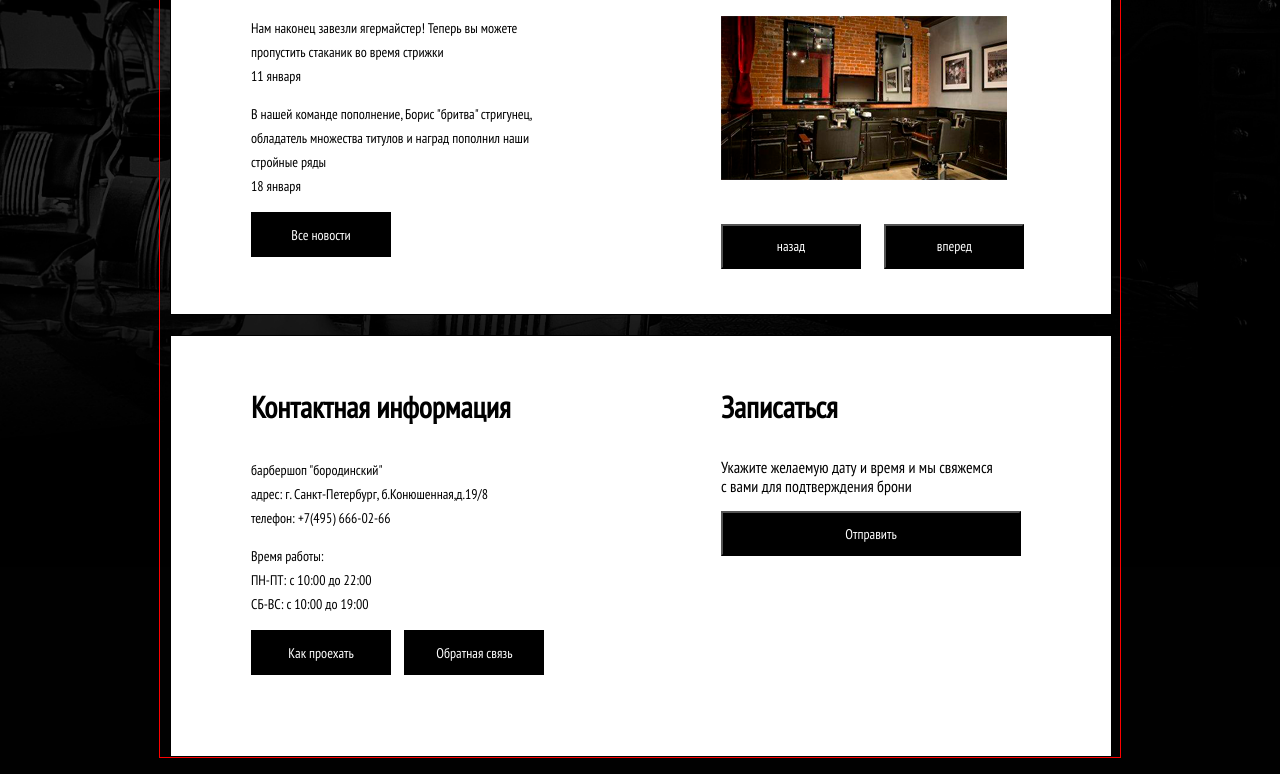
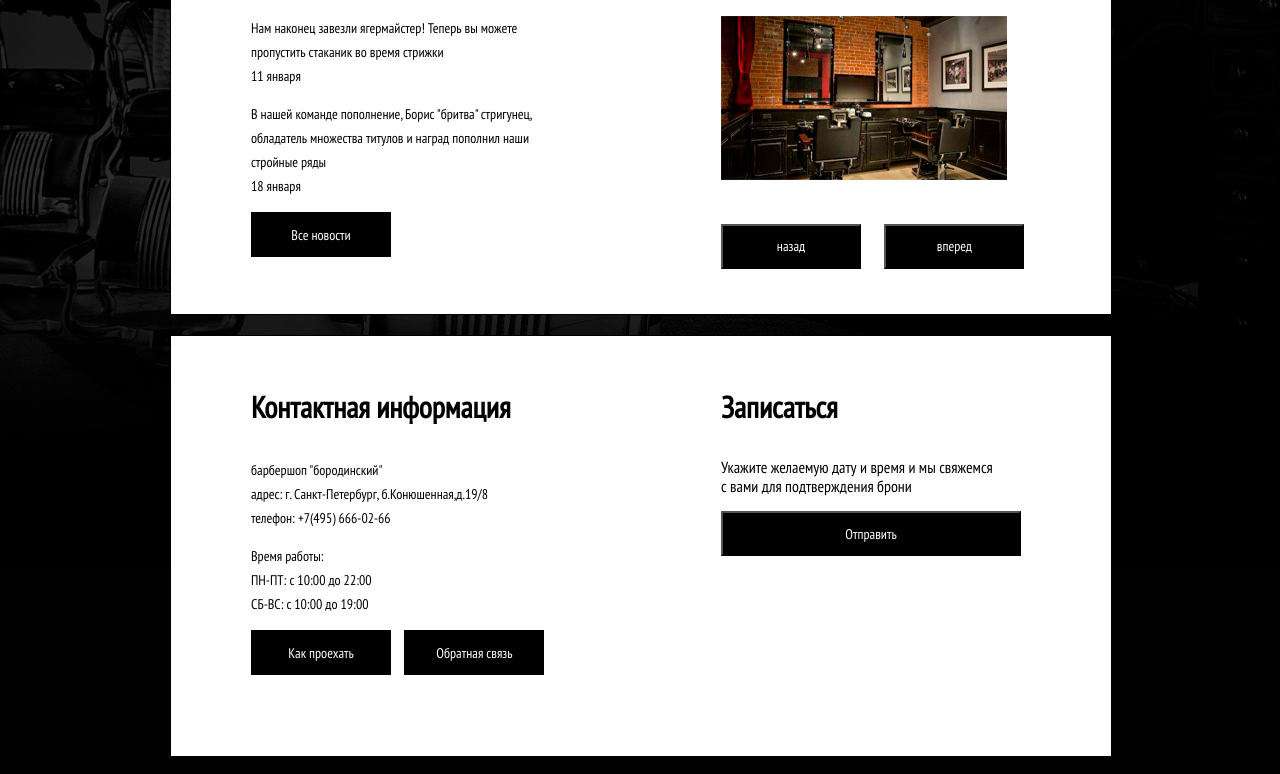
Before and after one commit to StarKolya/barberShop, a plain HTML site: page index.html in a window 1280 px wide. Shown: the part 428-1202 px from the top of the page. Drawn offline with nearby package versions, Linux system fonts and the light colour scheme.

Commit message:
delete red outline

```diff
--- a/style/barbershop.css
+++ b/style/barbershop.css
@@ -10,7 +10,6 @@ body {
     width: 940px;
     padding: 0 10px;
     margin: 0 auto;
-    outline: red 1px solid;
 }
 
 .header-div {
```
